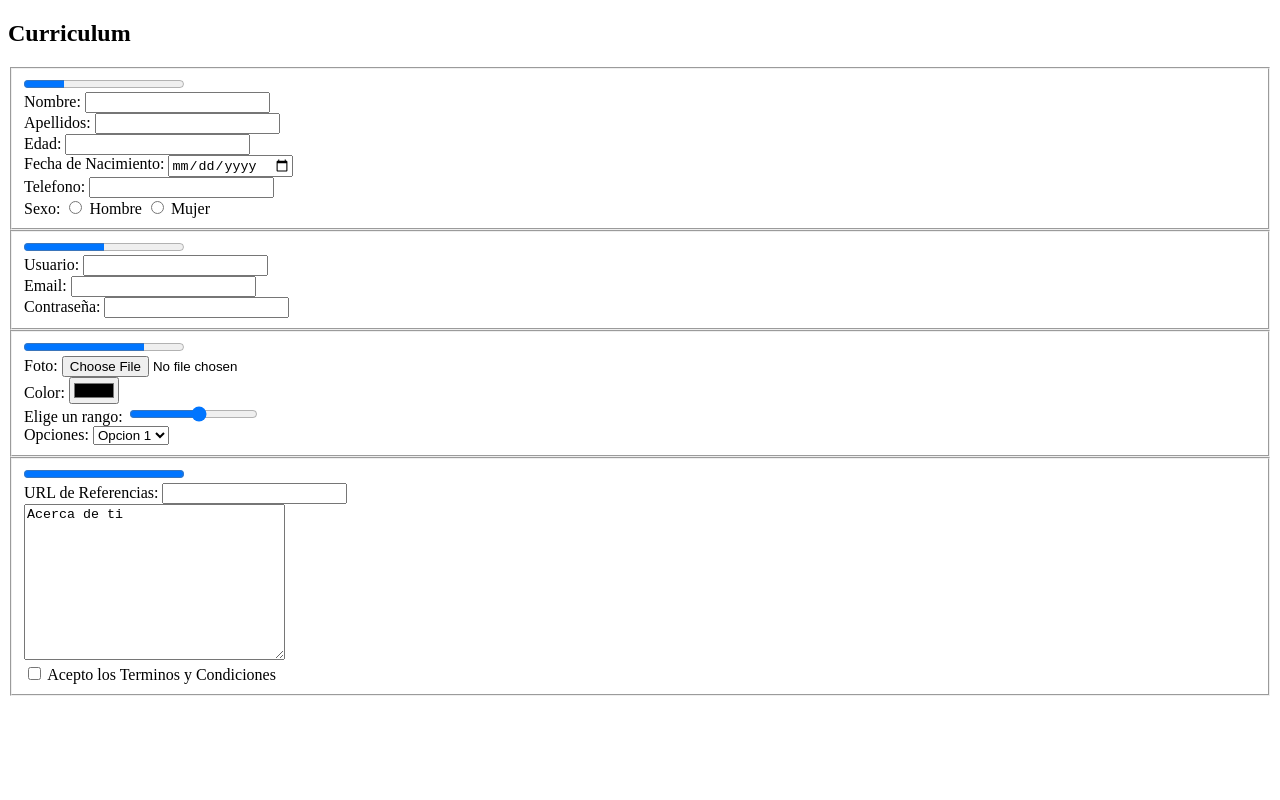
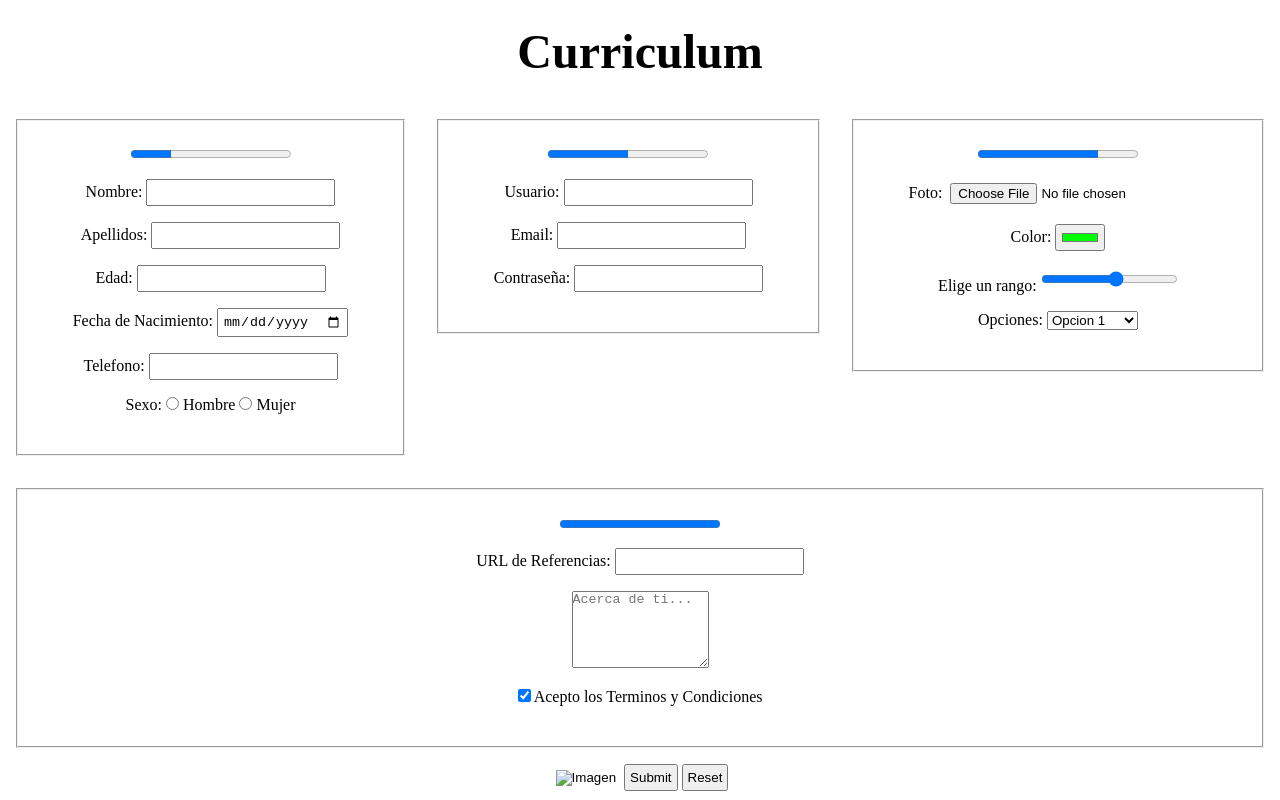
Before and after one commit to AbiezerRamirez/Actividades, a plain HTML site: page formulario/index.html in a window 1280 px wide. Drawn offline with Linux system fonts and the light colour scheme; files that its build step writes are made by us from their sources.

Commit message:
fomrulario casi listo

```diff
--- a/formulario/index.html
+++ b/formulario/index.html
@@ -61,7 +61,7 @@
             </div>
             <div>
                 <label for="color">Color:</label>
-                <input type="color" name="color" id="color">
+                <input type="color" name="color" id="color" value="#00ff00">
             </div>
             <div>
                 <label for="rang">Elige un rango:</label>
@@ -70,10 +70,14 @@
             <div>
                 <label for="op">Opciones:</label>
                 <select name="op" id="opciones">
-                    <option value="1">Opcion 1</option>
-                    <option value="2">Opcion 2</option>
-                    <option value="3">Opcion 3</option>
-                    <option value="4">Opcion 4</option>
+                    <optgroup label="Grupo 1">
+                        <option value="1">Opcion 1</option>
+                        <option value="2">Opcion 2</option>
+                    </optgroup>
+                    <optgroup label="Grupo 2">
+                        <option value="3">Opcion 3</option>
+                        <option value="4">Opcion 4</option>
+                    </optgroup>
                 </select>
             </div>
         </fieldset>
@@ -84,13 +88,18 @@
                 <input type="url" name="url" id="url">
             </div>
             <div>
-                <textarea name="about" id="about" cols="30" rows="10">Acerca de ti</textarea>
+                <textarea name="about" id="about" cols="15" rows="5" placeholder="Acerca de ti..."></textarea>
             </div>
             <div>
-                <input type="checkbox" name="terms" id="terms">
+                <input type="checkbox" name="terms" id="terms" checked>
                 <label for="terms">Acepto los Terminos y Condiciones</label>
             </div>
         </fieldset>
+        <div>
+            <input type="image" src="" alt="Imagen">
+            <input type="submit">
+            <input type="reset">
+        </div>
     </form>
 </body>
 </html>
--- /dev/null
+++ b/formulario/style.css
@@ -0,0 +1,41 @@
+* {
+    padding: 0;
+    margin: 0;
+}
+
+h2 {
+    margin: .5em;
+    font-size: 3em;
+    text-align: center;
+}
+
+form {
+    display: flex;
+    flex-wrap: wrap;
+}
+
+fieldset {
+    padding: 1.5em;
+    text-align: center;
+    min-width: min-content;
+    flex-grow: 1;
+    margin: 1em;
+    height: max-content;
+}
+
+fieldset div {
+    margin: 1em;
+}
+
+input {
+    padding: .3em;
+}
+
+fieldset:focus-within {
+    background-color: darkkhaki;
+}
+
+form > div {
+    text-align: center;
+    width: 100%;
+}
```
